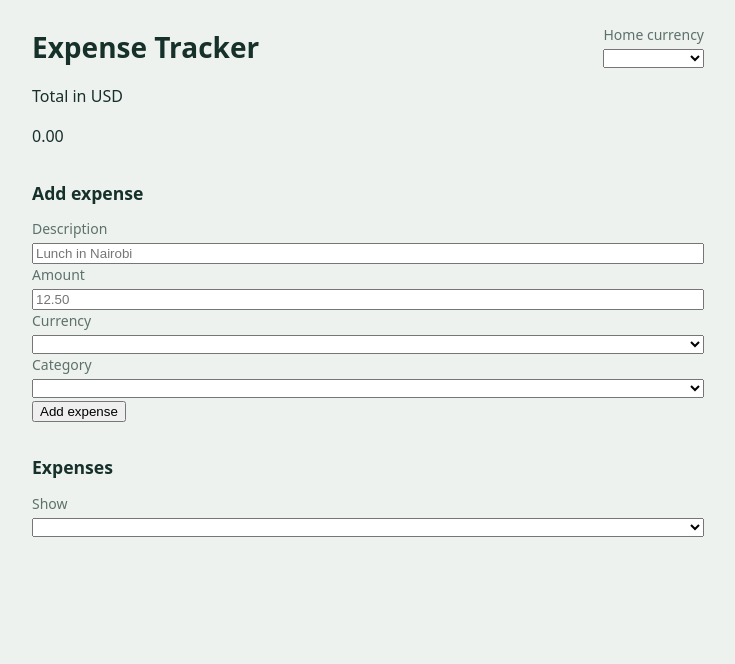
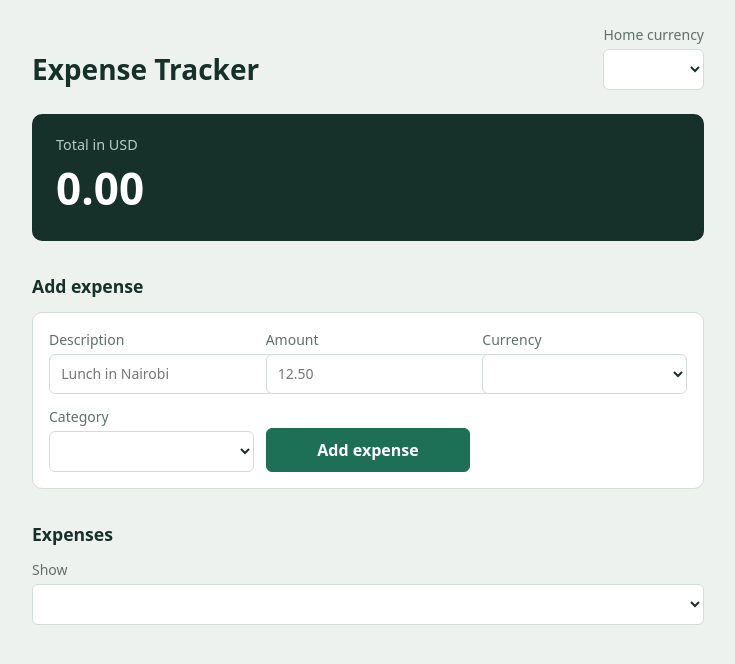
Before and after one commit to BrianMbithi1/expense_tracker, a plain HTML site: page index.html in a window 1280 px wide. Shown: the whole page, without its empty margins (272-1007 px from the left). Drawn offline with Linux system fonts and the light colour scheme.

Commit message:
Added style to the buttons, statusand totals

```diff
--- a/style.css
+++ b/style.css
@@ -43,3 +43,66 @@ label {
   font-size: 0.875rem;
   color: var(--muted);
 }
+
+input, select, button {
+  font: inherit;
+  padding: 0.55rem 0.7rem;
+  border: 1px solid var(--line);
+  border-radius: 6px;
+  background: var(--surface);
+  color: var(--ink);
+}
+
+:focus-visible { outline: 3px solid var(--accent); outline-offset: 2px; }
+
+.status {
+  margin-top: 1rem;
+  padding: 0.75rem 1rem;
+  border-radius: 6px;
+  background: var(--surface);
+  border: 1px solid var(--line);
+}
+.status.error { background: var(--warn-bg); border-color: #e3c466; }
+.status button { margin-left: 0.75rem; }
+
+.total {
+  margin-top: 1.5rem;
+  padding: 1.25rem 1.5rem;
+  background: var(--ink);
+  color: #fff;
+  border-radius: 10px;
+}
+.total p { margin: 0; }
+.total-label { color: #b9cbc4; font-size: 0.9rem; }
+.total-amount {
+  font-size: 2.75rem;
+  font-weight: 700;
+  font-variant-numeric: tabular-nums;
+}
+.total-note { color: #f2d28a; font-size: 0.85rem; }
+
+.expense-form {
+  display: grid;
+  grid-template-columns: repeat(auto-fit, minmax(10rem, 1fr));
+  gap: 0.75rem;
+  align-items: end;
+  padding: 1rem;
+  background: var(--surface);
+  border: 1px solid var(--line);
+  border-radius: 10px;
+}
+
+button {
+  cursor: pointer;
+  background: var(--accent);
+  color: var(--accent-ink);
+  border-color: var(--accent);
+  font-weight: 600;
+}
+button.secondary {
+  background: transparent;
+  color: var(--danger);
+  border-color: var(--line);
+}
+
+.
```
